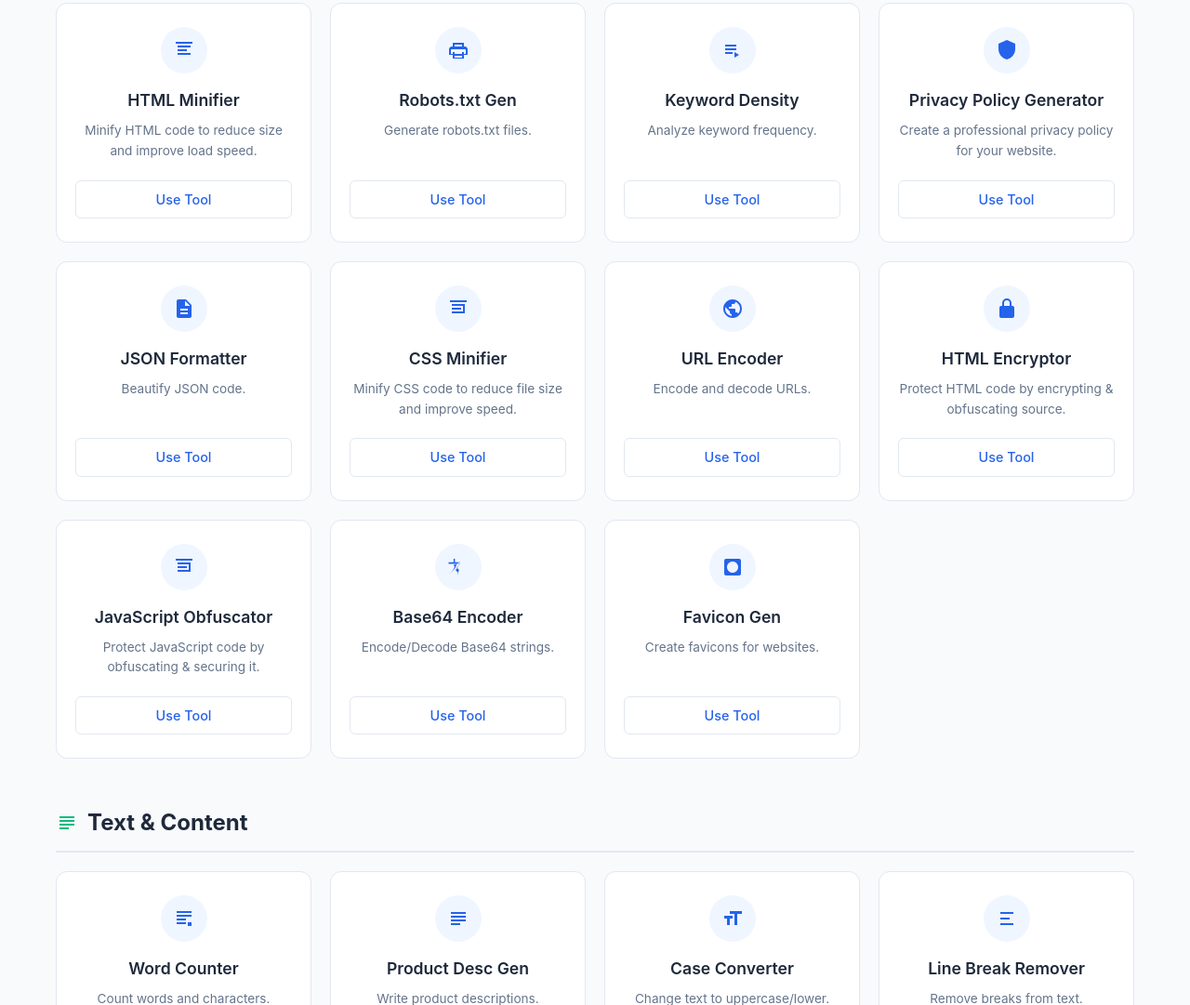
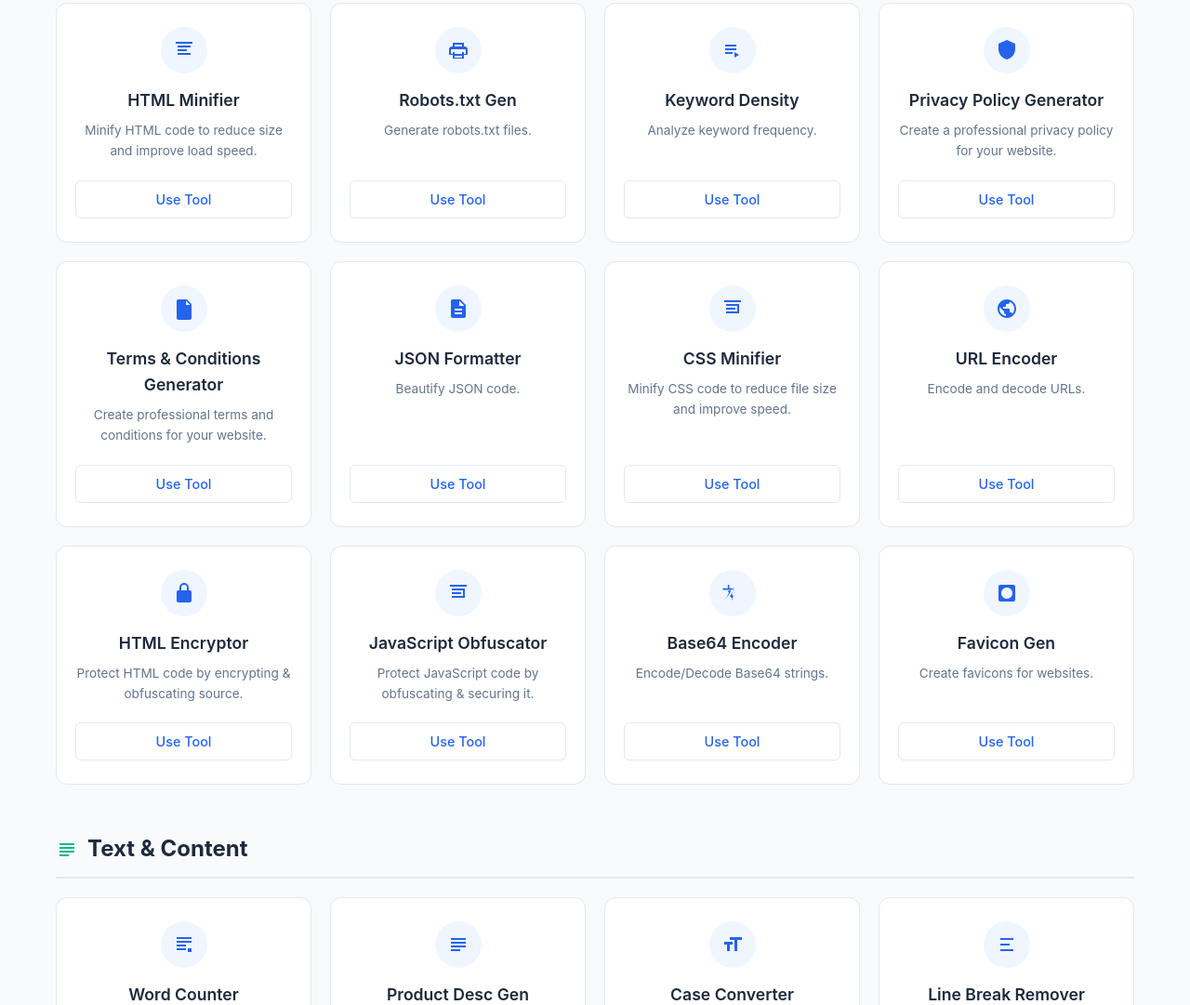
Before and after one commit to Mohan0123/Viptoolsss, a plain HTML site: page index.html in a window 1280 px wide. Shown: the part 3879-4960 px from the top of the page at 93% size. Drawn offline with Linux system fonts and the light colour scheme.

Commit message:
Update index.html

```diff
--- a/index.html
+++ b/index.html
@@ -551,6 +551,20 @@
     <p>Create a professional privacy policy for your website.</p>
     <a href="privacy-policy-generator.html" class="card-btn">Use Tool</a>
                 </div>
+                <div class="card" data-name="Terms and Conditions Generator">
+    <div class="icon-box">
+        <svg viewBox="0 0 24 24" fill="currentColor">
+            <path d="M6 2h9l5 5v15c0 1.1-.9 2-2 2H6
+                     c-1.1 0-2-.9-2-2V4
+                     c0-1.1.9-2 2-2zm8 1.5V8
+                     h4.5L14 3.5zM8 12h8v2H8v-2zm0
+                     4h8v2H8v-2z"/>
+        </svg>
+    </div>
+    <h3>Terms & Conditions Generator</h3>
+    <p>Create professional terms and conditions for your website.</p>
+    <a href="terms-and-conditions-generator.html" class="card-btn">Use Tool</a>
+                </div>
                 <div class="card" data-name="JSON Formatter">
                     <div class="icon-box"><svg viewBox="0 0 24 24"><path d="M14 2H6c-1.1 0-2 .9-2 2v16c0 1.1.89 2 1.99 2H18c1.1 0 2-.9 2-2V8l-6-6zm2 16H8v-2h8v2zm0-4H8v-2h8v2zm-3-5V3.5L18.5 9H13z"/></svg></div>
                     <h3>JSON Formatter</h3>
```
